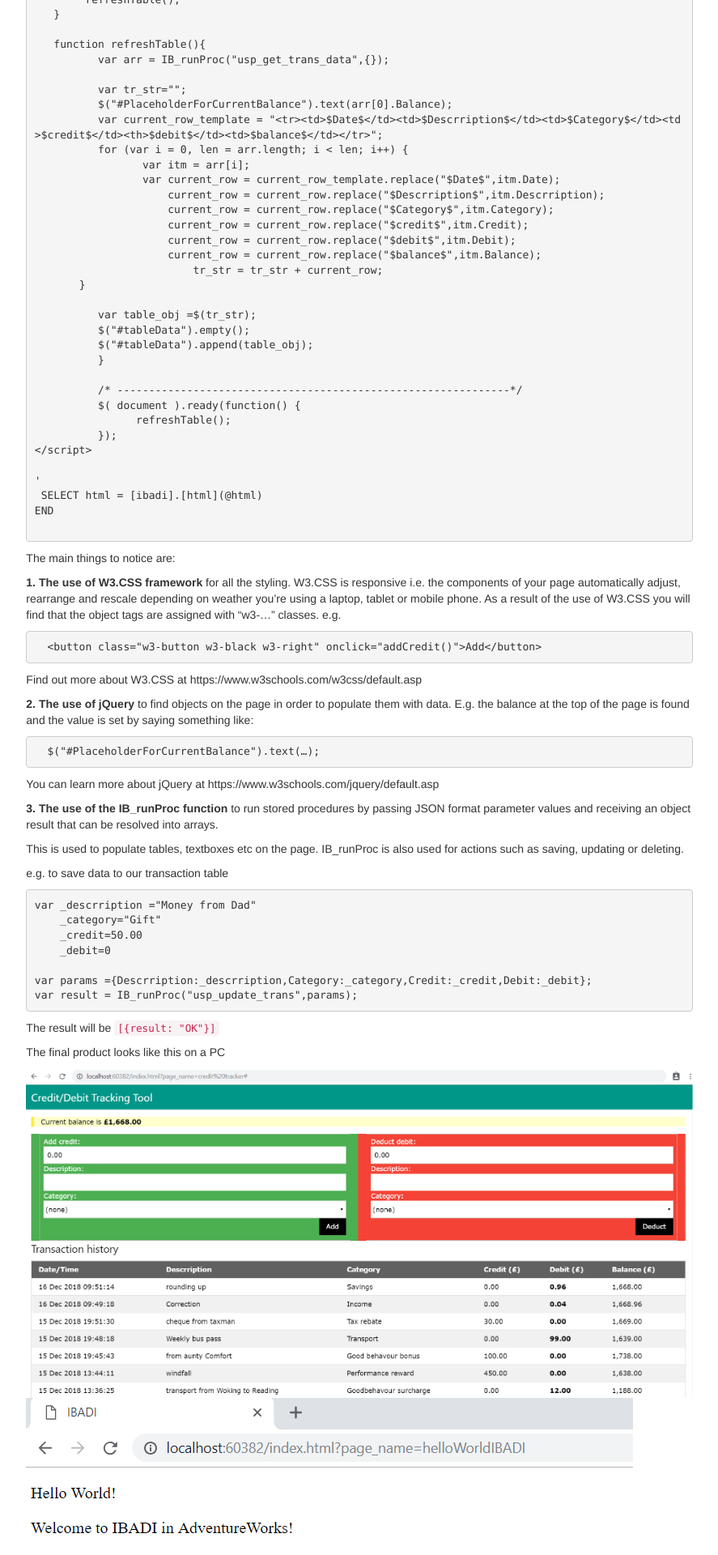
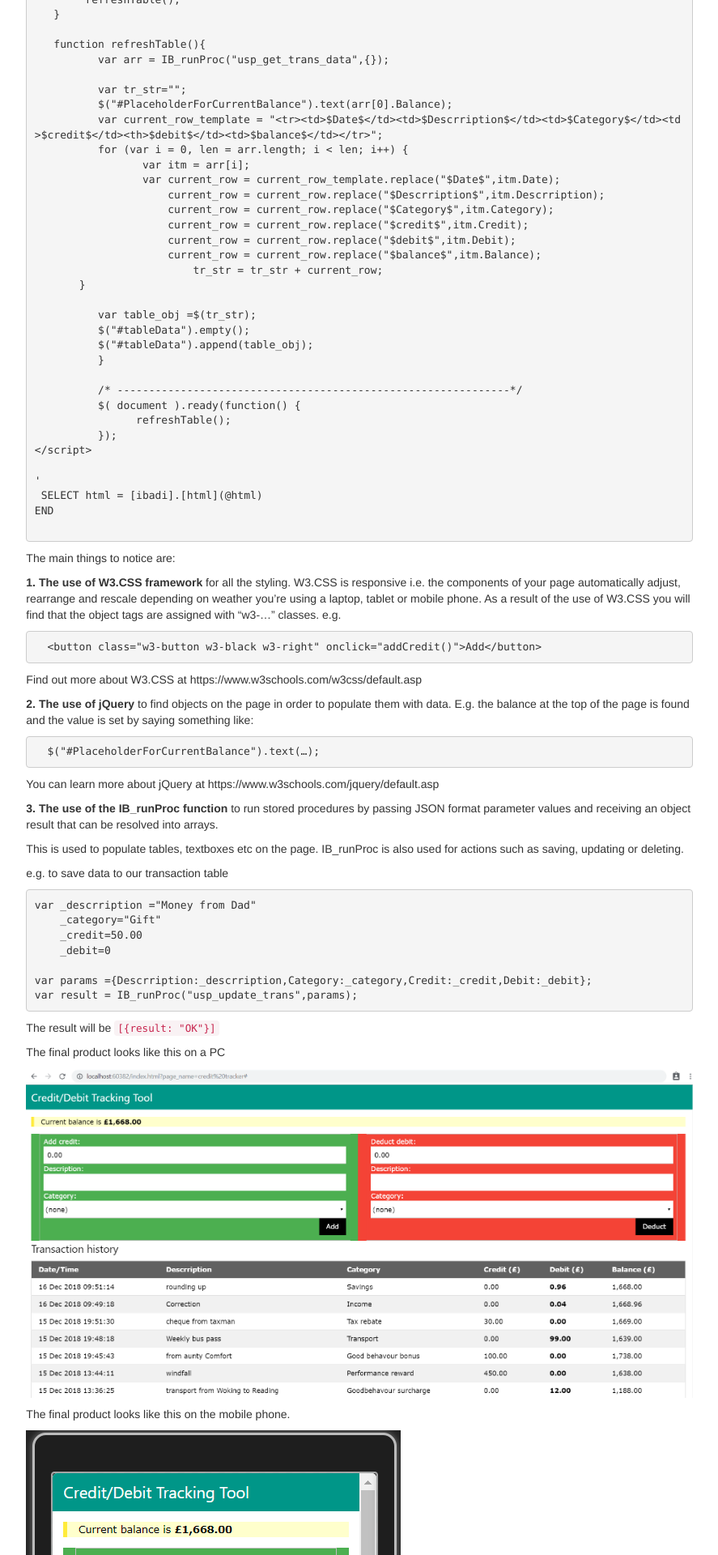
Before and after one commit to SamuelAina/IBADI-DOCS, a Jekyll site: the page built from Implementing_a_creadit_tracking_tool_with_IBADI.md, in a window 1280 px wide. Shown: the part 4480-6400 px from the top of the page at 81% size, without its empty margins (196-1083 px from the left). Built offline with Jekyll 4.4.1, drawn with Linux system fonts in a browser that asks for light colours; our own code applies the rules of GitHub Pages for plain Markdown files.

Commit message:
Update Implementing_a_creadit_tracking_tool_with_IBADI.md

```diff
--- a/Implementing_a_creadit_tracking_tool_with_IBADI.md
+++ b/Implementing_a_creadit_tracking_tool_with_IBADI.md
@@ -290,7 +290,7 @@ The result will be `[{result: "OK"}]`
 The final product looks like this on a PC
 
 ![credit_tracking_tool_on_PC](https://github.com/SamuelAina/IBADI-DOCS/blob/master/images/credit_tracking_tool_on_PC.png?raw=true)
-![Welcome_to_IBADI_in_AdventureWorks](https://github.com/SamuelAina/IBADI-DOCS/blob/master/images/Welcome_to_IBADI_in_AdventureWorks.PNG?raw=true)
+
 
 The final product looks like this on the mobile phone.
 
```
